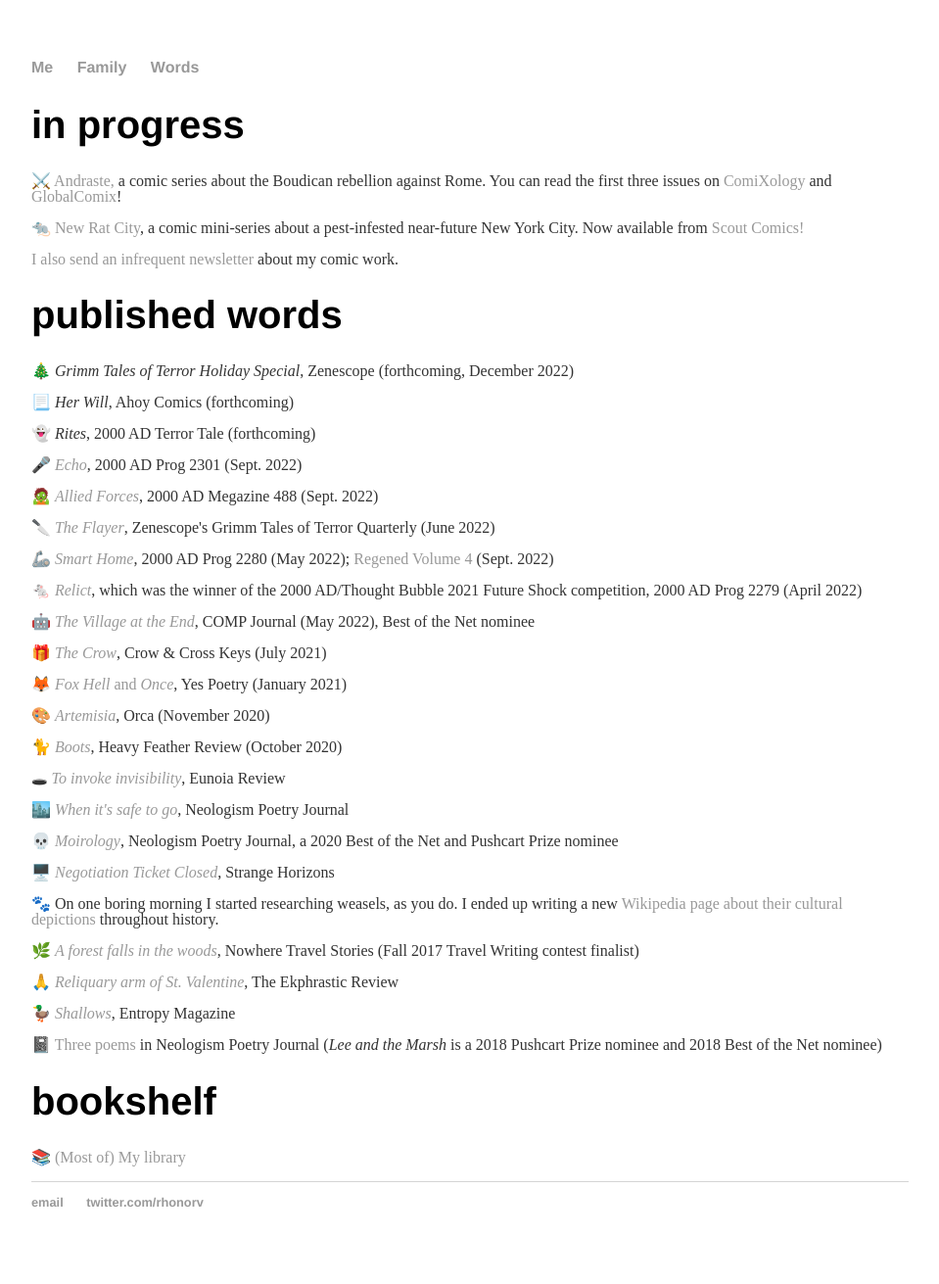
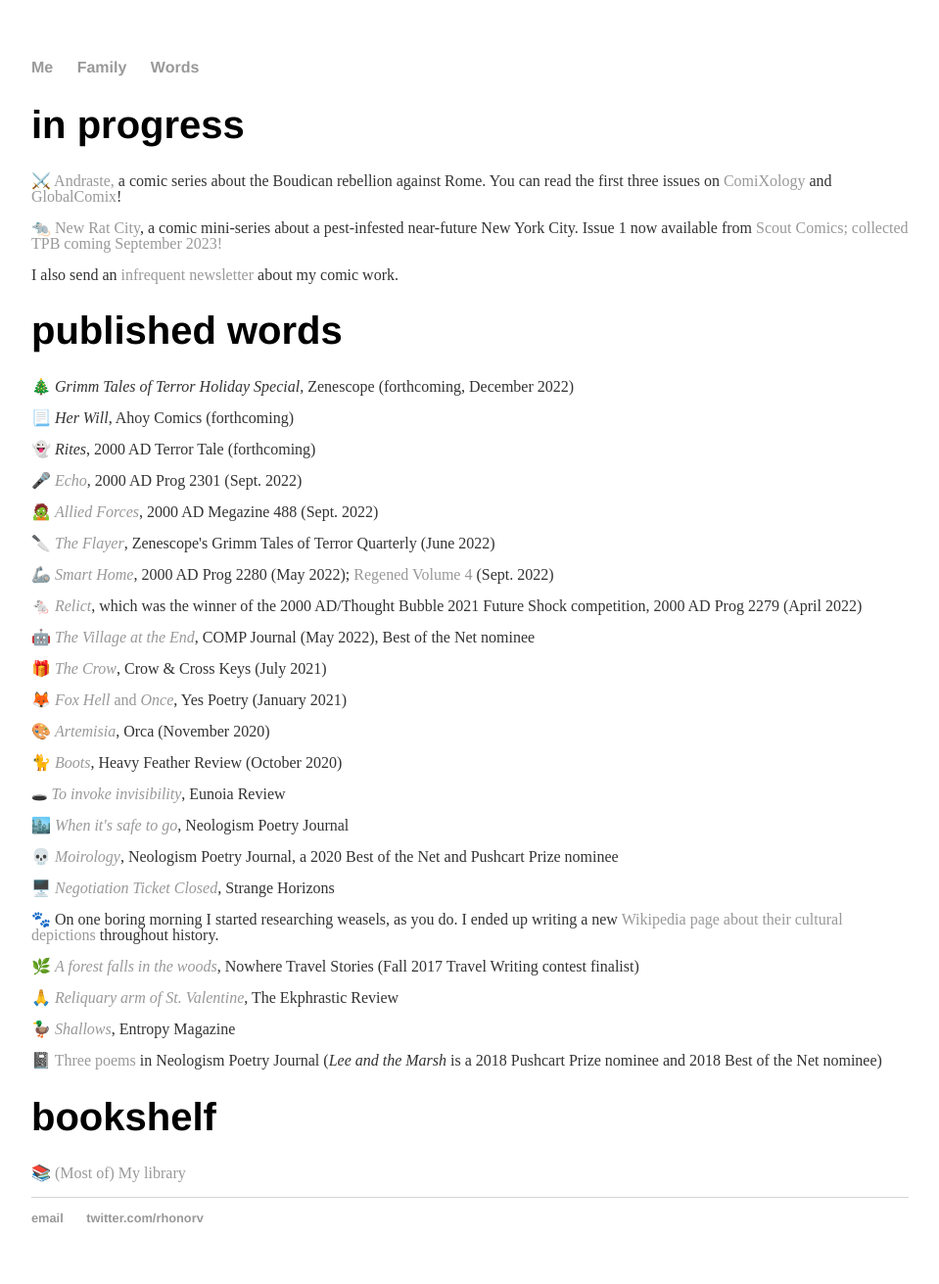
Before and after one commit to rhonorv/rhonorv.github.io, a Jekyll site: the page words/index.html, which Jekyll copies as it is, in a window 1280 px wide. Shown: the whole page at 98% size, without its empty margins (160-1119 px from the left). Built offline with Jekyll 4.4.1, drawn with Linux system fonts in a browser that asks for light colours.

Commit message:
Update index.html

```diff
--- a/words/index.html
+++ b/words/index.html
@@ -22,7 +22,7 @@
 	<h1>in progress</h1>
       		<p><span aria-hidden="true">⚔️ </span><a href="https://www.andrastecomic.com">Andraste,</a> a comic series about the Boudican rebellion against Rome. You can read the first three issues on <a href="https://www.comixology.com/Andraste-1/digital-comic/845142">ComiXology</a> and <a href="https://globalcomix.com/c/andraste?lang=en">GlobalComix</a>! </p>
 
-		<p><span aria-hidden="true">🐀 </span><a href="https://www.newratcitycomic.com">New Rat City</a>, a comic mini-series about a pest-infested near-future New York City. Now available from <a href="https://www.scoutcomics.com/collections/new-rat-city">Scout Comics!<a></p>
+		<p><span aria-hidden="true">🐀 </span><a href="https://www.newratcitycomic.com">New Rat City</a>, a comic mini-series about a pest-infested near-future New York City. Issue 1 now available from <a href="https://www.scoutcomics.com/collections/new-rat-city">Scout Comics; collected TPB coming September 2023!</a></p>
 
 		<p> I also send an <a href="https://honorvincent.substack.com/">infrequent newsletter</a> about my comic work.</p>
 
```
